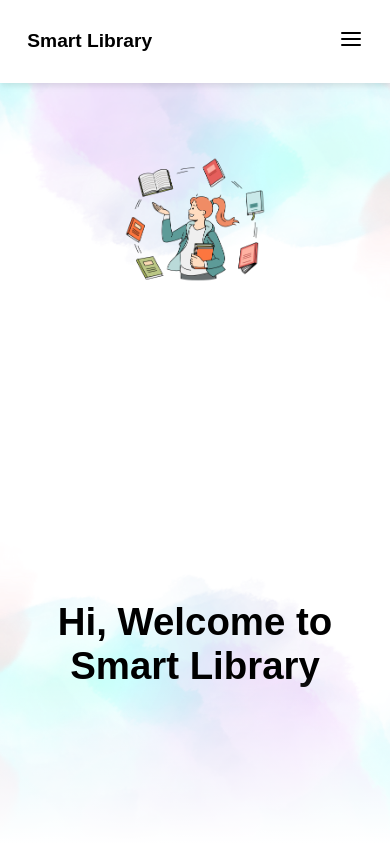
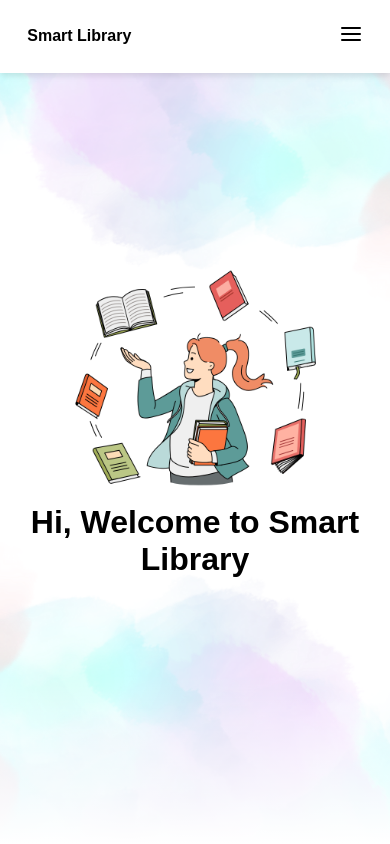
Before and after one commit to 481n4y4/MyLibrary, a plain HTML site: page index.html in a window 390 px wide. Shown: the top 844 px of the page. Drawn offline with nearby package versions, Linux system fonts and the light colour scheme; a web font is replaced by a local one.

Commit message:
0.4 memperbaiki reponsifitas

```diff
--- a/assets/css/style.css
+++ b/assets/css/style.css
@@ -63,7 +63,7 @@ header nav a:hover {
 
 /* Hero */
 .hero {
-  height: 100vh;
+  height: calc(100vh - 70px);
   display: flex;
   align-items: center;
   justify-content: center;
@@ -87,11 +87,15 @@ header nav a:hover {
 }
 
 .hero .hero-img {
-  width: 40%;
+  max-width: 400px;
 }
 
-.hero .hero-img img {
+.hero-img img {
   width: 100%;
+}
+
+.hero .hero-title {
+  text-align: center;
 }
 
 .hero .hero-title h1 {
@@ -196,10 +200,6 @@ footer a {
 
 /* ✅ RESPONSIVE LAYOUT */
 @media (max-width: 600px) {
-  html {
-    font-size: 120%;
-  }
-
   #hamburger-menu {
     display: inline-block;
   }
@@ -221,6 +221,13 @@ footer a {
 
   .hero {
     min-height: 100vh;
+    flex-direction: column; /* img di atas, title di bawah */
+    gap: 10px;
+  }
+
+  .hero .hero-img {
+    width: 70%;
+    max-width: 300px;
   }
 
   /* books */
--- a/assets/js/script.js
+++ b/assets/js/script.js
@@ -1,3 +1,4 @@
+//
 const navbarNav = document.querySelector(".navbar-nav");
 const hamburger = document.querySelector("#hamburger-menu");
 
```
